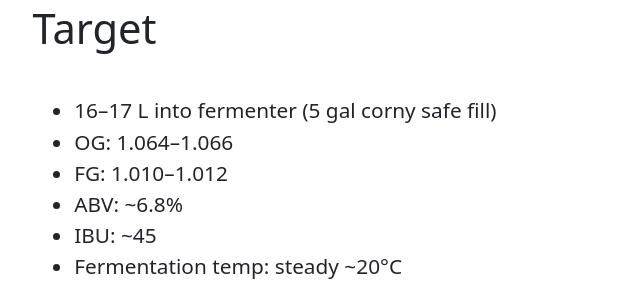
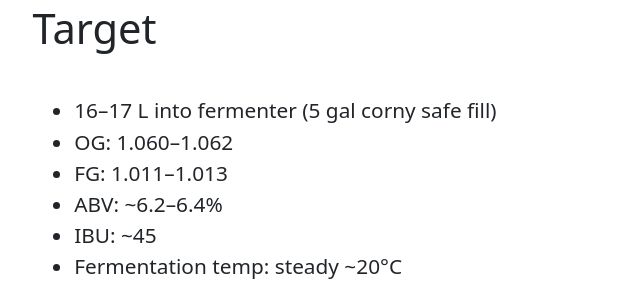
Before and after one commit to shawnthompson/shawnthompson.github.io, an Eleventy site: page src/beers/simcoe-american-pale-ale.md in a window 1280 px wide. Shown: the part 820-1101 px from the top of the page, 53-693 px from the left. Built offline with nearby package versions, Linux system fonts and the light colour scheme; Eleventy itself is replaced by a stand-in of ours; files that its build step writes are made by us from their sources.

Commit message:
update simcoe beer recipe

```diff
--- a/src/beers/simcoe-american-pale-ale.md
+++ b/src/beers/simcoe-american-pale-ale.md
@@ -7,11 +7,10 @@ description: Brew day checklist for a Simcoe-hopped American Pale Ale.
 ---
 
 ## Target
-
 - 16–17 L into fermenter (5 gal corny safe fill)
-- OG: 1.064–1.066
-- FG: 1.010–1.012
-- ABV: ~6.8%
+- OG: 1.060–1.062
+- FG: 1.011–1.013
+- ABV: ~6.2–6.4%
 - IBU: ~45
 - Fermentation temp: steady ~20°C
 
@@ -93,7 +92,6 @@ Start timer once boil begins.
 ### 10 min
 
 - 40 g Simcoe
-- Dissolve **0.25 kg dextrose** in ~500 mL hot wort, then add back
 - Add 1 Whirlfloc tablet
 - Add yeast nutrient (pinch)
 
@@ -109,7 +107,7 @@ Start timer once boil begins.
 - Chill to **18–19°C**
 - Add sanitized **Tilt hydrometer** to keg
 - Transfer **16–17 L max** into fermentation corny
-- Measure OG
+- Measure OG (target 1.060–1.062)
 - Oxygenate by shaking
 - Pitch **2 packs US-05**
 - Purge headspace 3 times with CO₂
```
